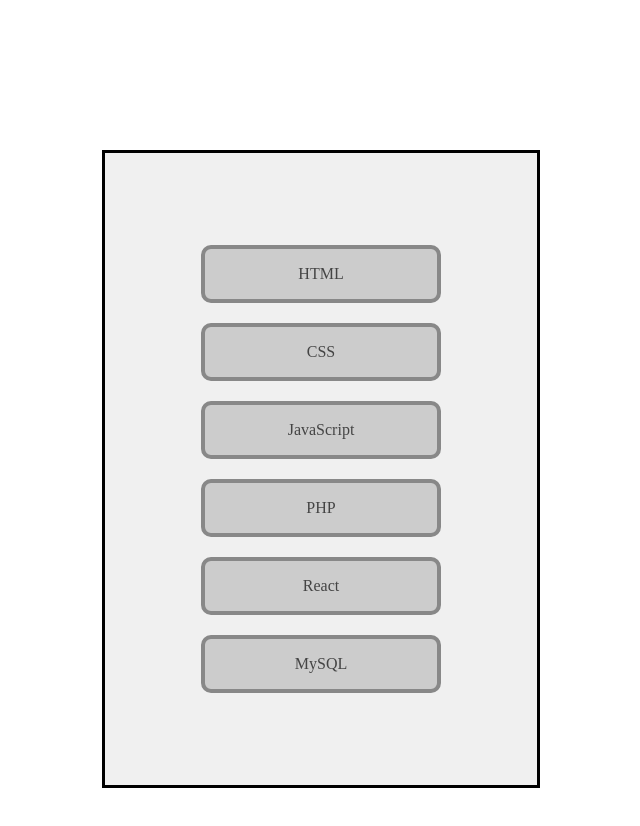
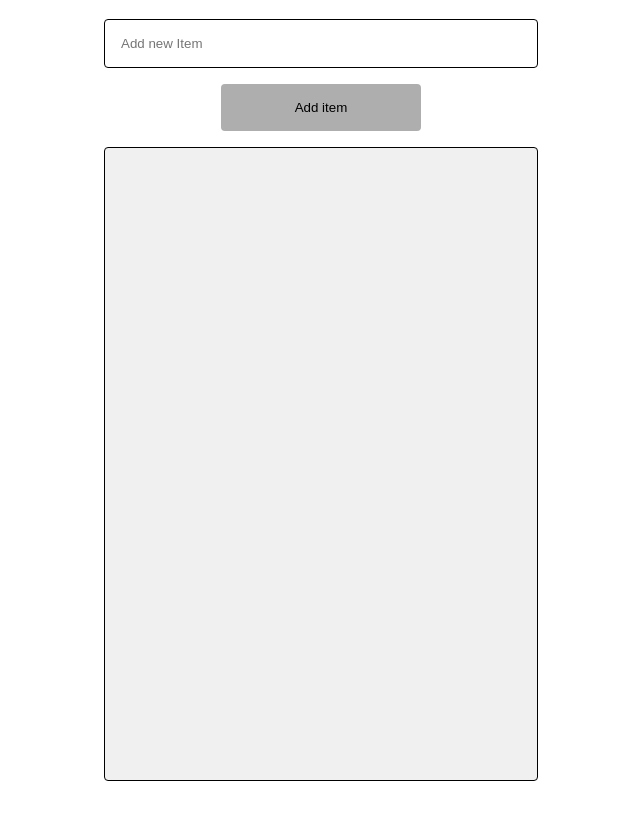
Before and after one commit to bruno-rodrigues0/estudos-js, a plain HTML site: page index.html in a window 1280 px wide. Shown: the whole page, without its empty margins (319-959 px from the left). After the commit the page ends 800 px from the top, so only its background shows below. Drawn offline with Linux system fonts and the light colour scheme; files that its build step writes are made by us from their sources.

Commit message:
exercicio add item to list

```diff
--- a/group/refdom.js
+++ b/group/refdom.js
@@ -1,2 +1,56 @@
 const caixa1 = document.querySelector("#caixa1")
-const btn_c1 = document.querySelector("#c1")
+const btn_c = [...document.querySelectorAll(".curso")]
+const c1_2 = document.querySelector("#c1_2")
+
+let elements = []
+
+const refresh = () => {
+    const input = document.querySelector("input")
+    if(elements.length < 7 && input.value.trim() != ''){
+
+    let newElement = document.createElement("div")
+
+    newElement.setAttribute("class", "curso c1")
+    newElement.innerHTML = input.value
+
+    caixa1.appendChild(newElement)
+
+    elements = [...document.querySelectorAll(".curso")]
+    input.value = ''
+
+   }else{
+    return
+   }
+}
+
+const add = document.querySelector("button")
+
+add.addEventListener("click", () => {
+    refresh()
+})
+
+
+
+// console.log(btn_c1.parentElement)
+// console.log(btn_c1.nextSibling)
+// console.log(btn_c1.lastElementChild)
+// console.log(btn_c1.children)
+// console.log(btn_c1.lastChild)
+
+
+// console.log(caixa1.hasChildNodes())
+// console.log(btn_c[0].hasChildNodes())
+// console.log(btn_c[0].childNodes)  //returns NodeList ""
+// console.log(btn_c[0].children)
+
+// if(caixa1.children.length > 0){
+//     console.log("possui filhos")
+// }else{
+//     console.log("nao possui filhos")
+// }
+
+// console.log(btn_c[0].children.length
+// ? "possui filhos"
+// : "nao possui filhos")
+
+// caixa1.firstElementChild.innerHTML = "ARROI'S DOCE"
--- a/group/styles.css
+++ b/group/styles.css
@@ -1,8 +1,13 @@
+body{
+    margin: 0;
+    font-family: Arial, Helvetica, sans-serif;
+}
+
 .curso{
     display: flex;
     justify-content: center;
     width: 200px;
-    border: 4px solid #888;
+    /* border: 1px solid #888; */
     border-radius: 10px;
     padding: 10px;
     margin: 10px auto;
@@ -11,7 +16,7 @@
 }
 
 .curso:hover{
-    border-color: #f00;
+    background-color: #ddd;
 }
 
 .c1{
@@ -37,7 +42,36 @@
     width: 400px;
     height: 600px;
     padding: 1rem;
-    border: 3px solid black;
-    margin: 150px auto;
+    border: 1px solid black;
     background-color: #f0f0f0;
+    gap: 1rem;
+    border-radius: 4px;
 }
+
+main {
+    display: flex;
+    align-items: center;
+    justify-content: center;
+    flex-flow: column nowrap;
+    gap: 1rem;
+    height: 100vh;
+}
+
+#ni{
+    width: 400px;
+    padding: 1rem;
+    border-radius: 4px;
+    border: 1px solid black;
+}
+
+.add{
+    border: none;
+    border-radius: 4px;
+    padding: 1rem;
+    width: 200px;
+    background-color: #aeaeae;
+}
+
+.add:hover{
+    background-color: #bebebe;
+}
--- a/index.html
+++ b/index.html
@@ -5,22 +5,14 @@
     <meta charset="UTF-8">
     <meta name="viewport" content="width=device-width, initial-scale=1.0">
     <title>Document</title>
-    <link rel="stylesheet" href="styles.css">
+    <link rel="stylesheet" href="./group/styles.css">
 </head>
 
 <body>
     <main>
+        <input type="text" name="newItem" id="ni" placeholder="Add new Item">
+        <button class="add">Add item</button>
         <div id="caixa1" class="caixa"> <!-- div parent -->
-            <div id="c1" class="curso c1">HTML</div> <!-- div de referencia -->
-
-            <!-- divs siblings -->
-            <div id="c2" class="curso c1">CSS</div> <!-- first sibling -->
-            <div id="c3" class="curso c1">JavaScript</div>
-            <div id="c4" class="curso c1">PHP</div>
-            <div id="c5" class="curso c1">React</div>
-            <div id="c6" class="curso c1">MySQL</div> <!-- last sibling -->
-            <!-- divs siblings -->
-
         </div>
     </main>
     <script src="./group/refdom.js"></script>
```
